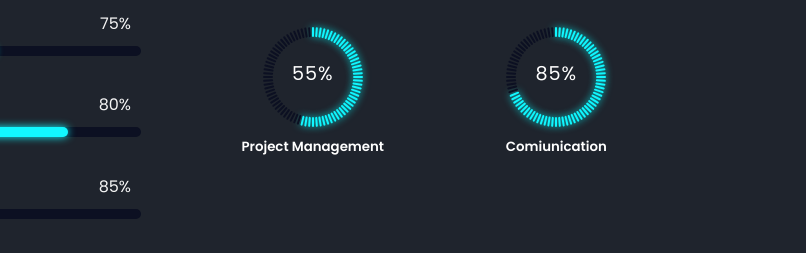
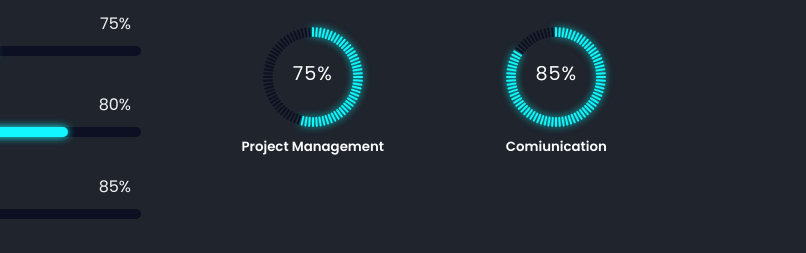
Before and after one commit to osandaM/My_Portfolio, a plain HTML site: page index.html in a window 1280 px wide. Shown: the part 2092-2345 px from the top of the page, 474-1280 px from the left. Drawn offline with nearby package versions, Linux system fonts and the light colour scheme.

Commit message:
Update index.html
update

```diff
--- a/index.html
+++ b/index.html
@@ -238,13 +238,13 @@
                 <div class="box">
                     <div class="circle" data-dots="80" data-percent="55"> </div>
                     <div class="text">
-                        <big>55%</big>
+                        <big>75%</big>
                         <small>Project Management</small>
                     </div>
                 </div>
 
                 <div class="box">
-                    <div class="circle" data-dots="80" data-percent="70"> </div>
+                    <div class="circle" data-dots="80" data-percent="85"> </div>
                     <div class="text">
                         <big>85%</big>
                         <small>Comiunication</small>
```
